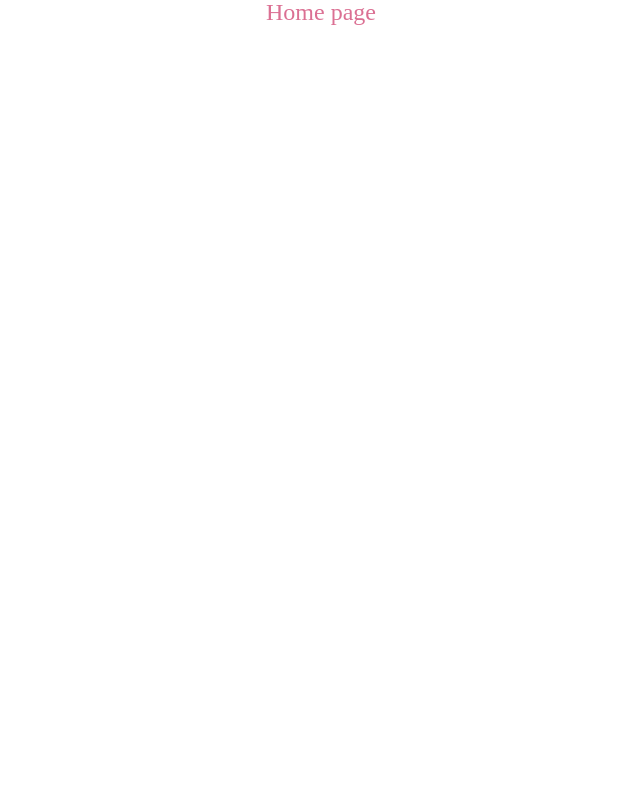
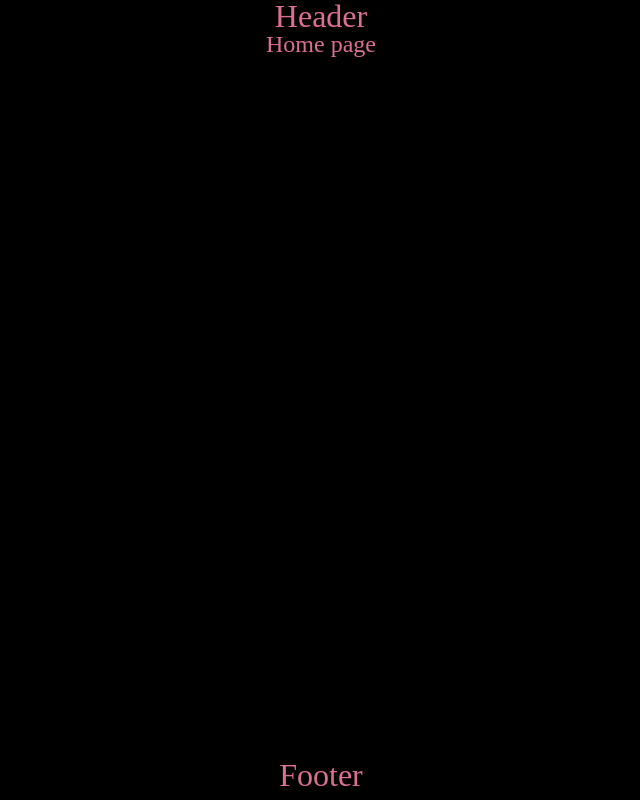
Before and after one commit to bykbaiev/movie-db, a React (Create React App) app: page / in a window 1280 px wide. Shown: the whole page, without its empty margins (319-959 px from the left). Built offline with nearby package versions, Linux system fonts and the light colour scheme.

Commit message:
feat(layout): wrap routes with general layout
Wrap all existing routes with general layout. In plans to add some other layouts later.

feat/layout

```diff
--- a/src/Routes.tsx
+++ b/src/Routes.tsx
@@ -4,11 +4,15 @@ import {
 } from 'react-router-dom';
 import styled from 'styled-components';
 
+import { GeneralLayout } from './layouts/General'
+
 export const Routes = () => (
   <Switch>
-    <Route path="/" element={<Home />} />
-    <Route path="/movie" element={<BlankScreen />} />
-    <Route path="/movie/:id" element={<Movie />} />
+    <Route path="/" element={<GeneralLayout darkMode />}>
+      <Route path="/" element={<Home />} />
+      <Route path="/movie" element={<BlankScreen />} />
+      <Route path="/movie/:id" element={<Movie />} />
+    </Route>
   </Switch>
 );
 
```
